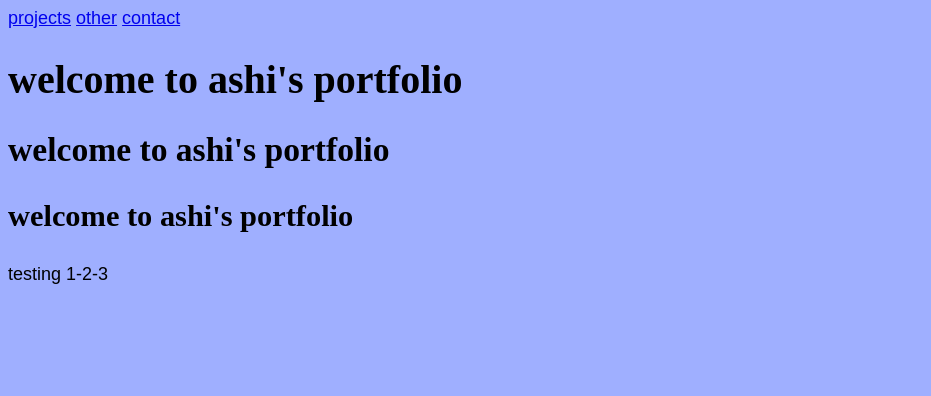
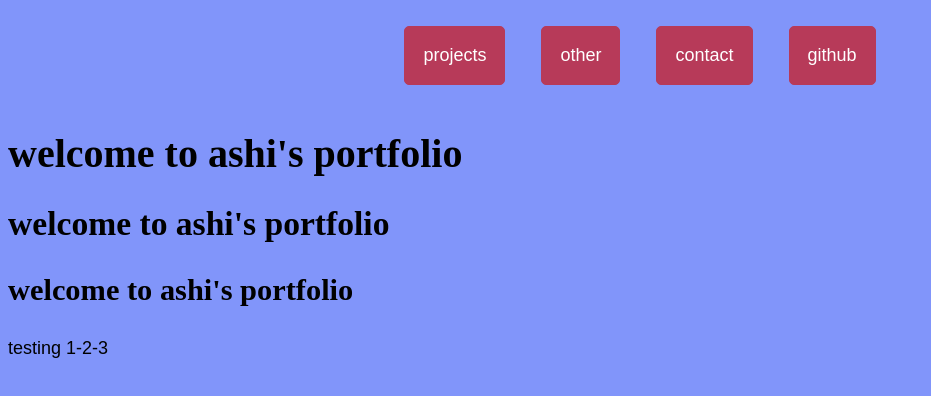
Before and after one commit to ashi-kamra/portfolio, a SvelteKit app: page / in a window 1280 px wide. Shown: the top 396 px of the page, without its empty margins (0-931 px from the left). Built offline with nearby package versions, Linux system fonts and the light colour scheme; a web font is replaced by a local one.

Commit message:
adding projects and fixing layout

```diff
--- a/package.json
+++ b/package.json
@@ -12,7 +12,8 @@
 		"@sveltejs/adapter-static": "^2.0.3",
 		"@sveltejs/kit": "^1.5.0",
 		"svelte": "^4.2.20",
-		"vite": "^4.3.0"
+		"vite": "^4.3.0",
+		"vite-plugin-devtools-json": "^0.1.0"
 	},
 	"type": "module"
 }
--- a/src/routes/+layout.svelte
+++ b/src/routes/+layout.svelte
@@ -3,5 +3,25 @@
     <a href="/projects">projects</a>
     <a href="/other">other</a>
     <a href="/contact">contact</a>
+    <a href="https://github.com/ashi-kamra" target="_blank">github</a>
 </nav>
 <slot />
+
+<style>
+    nav {
+        display: flex;
+        justify-content: center;
+
+    }
+
+    nav a {
+        padding: 1em;
+        margin: 1em;
+        border: solid 1px var(--accent1);
+        border-radius: 5px;
+        background-color: var(--accent1);
+        text-decoration: none;
+        color: white;
+    }
+
+</style>
--- a/static/style.css
+++ b/static/style.css
@@ -1,5 +1,10 @@
 @import url('https://fonts.googleapis.com/css2?family=Fredoka:wdth@96.8&family=Itim&family=Sono:wght@200..800&display=swap');
 @import url('https://fonts.googleapis.com/css2?family=Fredoka:wdth@96.8&family=Itim&family=Platypi:ital,wght@0,300..800;1,300..800&family=Sono:wght@200..800&display=swap');
+html {
+    --main: #8195fa;
+    --accent1: #b73a59;
+    --accent2: #0e823d;
+}
 
 h1, h2, h3 {
     font-family: "Platypi", serif;
@@ -29,5 +34,5 @@ p, li, nav {
 }
 
 html {
-    background-color: #9fafff
+    background-color: var(--main)
 }
--- a/vite.config.js
+++ b/vite.config.js
@@ -1,6 +1,7 @@
 import { sveltekit } from '@sveltejs/kit/vite';
 import { defineConfig } from 'vite';
+import devtoolsJson from 'vite-plugin-devtools-json';
 
 export default defineConfig({
-	plugins: [sveltekit()]
+	plugins: [sveltekit(), devtoolsJson()]
 });
```
Also changed, not shown: src/lib/Project.svelte (+17 -5 lines), src/lib/projects.json (+25 -4 lines), svelte.config.js (line endings or trailing spaces), 1 other file (tests, documents, lock files or other folders).
